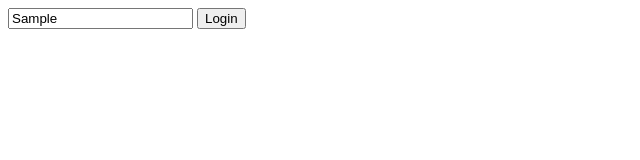
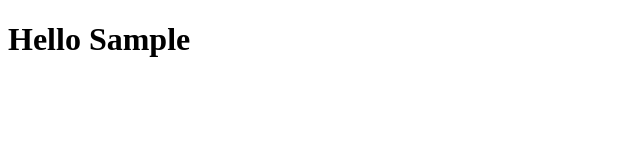
Before and after one commit to Yaerhee/vanilla_chrome, a plain HTML site: page index.html in a window 1280 px wide. Both pictures are taken after typing "Sample" into the empty fields and a click on the button "Login". Shown: the whole page, without its empty margins (0-640 px from the left). Drawn offline with Linux system fonts and the light colour scheme.

Commit message:
flexible css(hidden) with classList

```diff
--- a/app.js
+++ b/app.js
@@ -1,10 +1,16 @@
 // search element among login-form (directly)
 const loginForm = document.querySelector('#login-form') // form 으로 직접 변경
 const loginInput = document.querySelector('#login-form input')
+const greeting = document.querySelector('#greeting')
 
-const onLoginSubmit = e => {
+const HIDDEN_CLASSNAME = "hidden" // variable with only string(s)
+
+const onLoginSubmit = e => { // submit event
     e.preventDefault()
-    console.log("hello", loginInput.value)
+    const userName = loginInput.value
+    loginForm.classList.add('hidden') // hide input (userName exists)
+    greeting.innerText = `Hello ${userName}` // = "Hello" + userName
+    greeting.classList.remove(HIDDEN_CLASSNAME)
 }
 
 loginForm.addEventListener('submit', onLoginSubmit)
--- a/index.html
+++ b/index.html
@@ -15,6 +15,7 @@
             placeholder="What is your name?"/>
     <button>Login</button>
 </form>
+<h1 id="greeting" class="hidden"></h1>
 <script src="app.js"></script>
 </body>
 </html>
--- a/style.css
+++ b/style.css
@@ -0,0 +1,3 @@
+.hidden {
+    display: none;
+}
```
